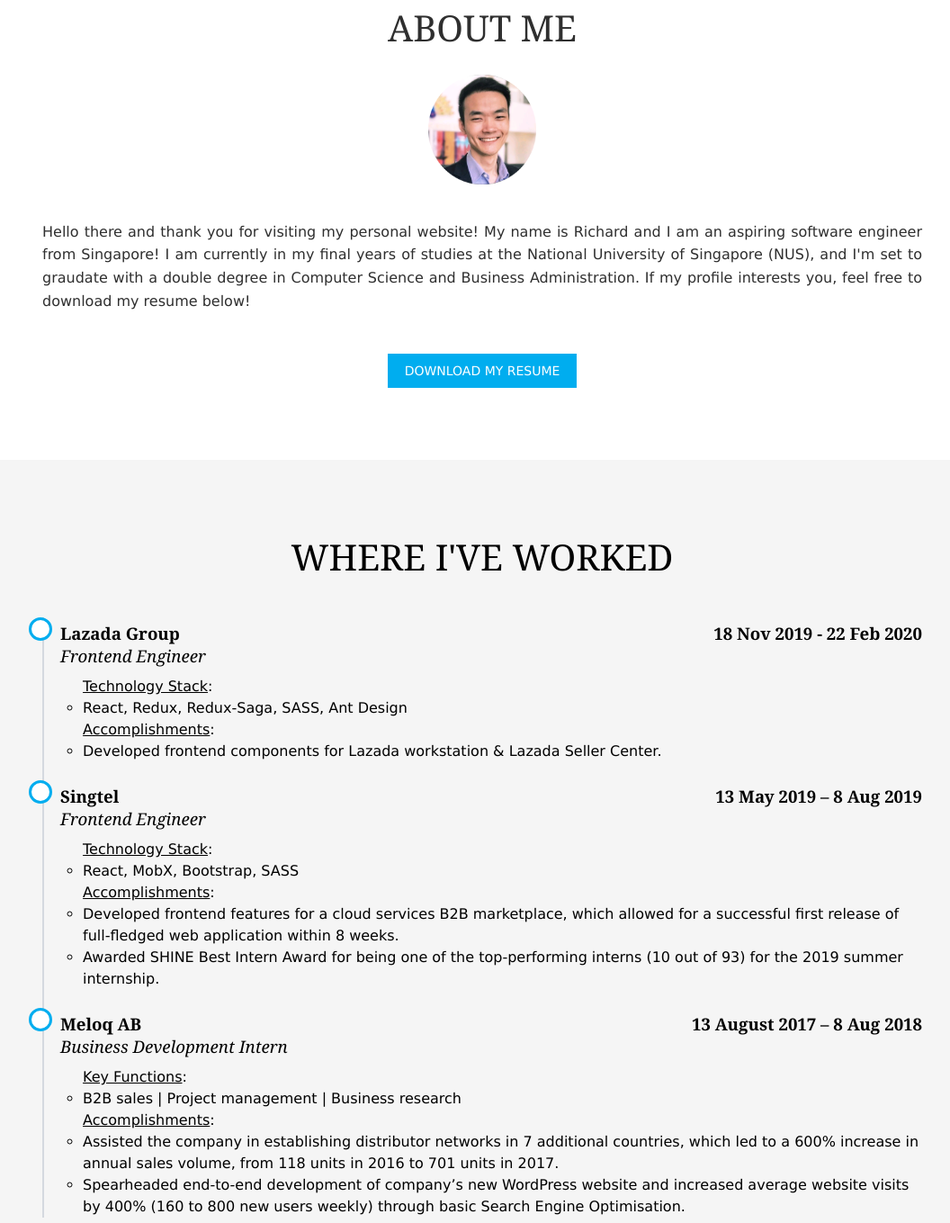
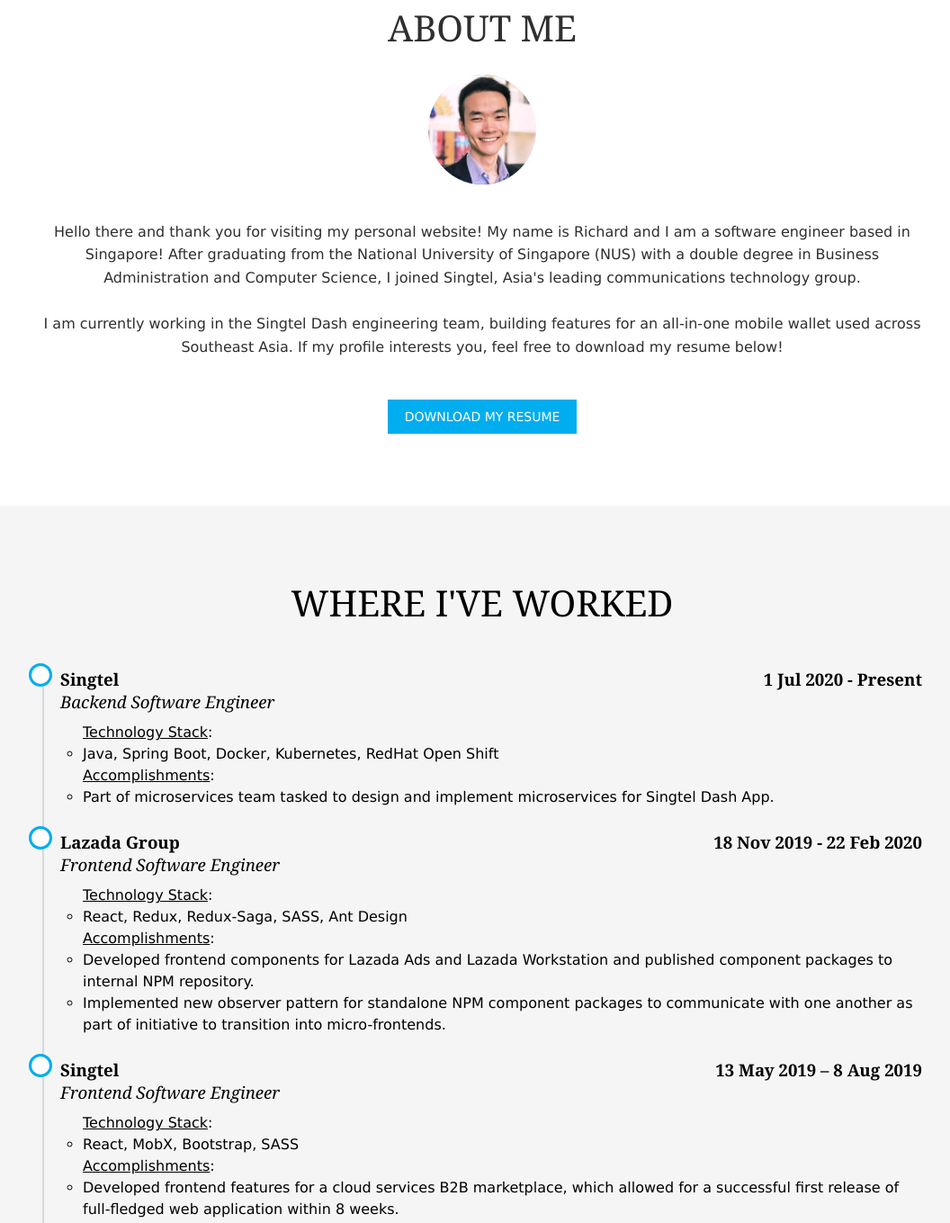
Before and after one commit to richardgohcr/richardgohcr.github.io, a website: page index.html in a window 1280 px wide. Shown: the part 877-2236 px from the top of the page at 90% size, without its empty margins (104-1160 px from the left). Drawn offline with Linux system fonts and the light colour scheme; some packages are replaced by stand-ins of ours; a script that the page names is missing.

Commit message:
Updated copy

```diff
--- a/index.html
+++ b/index.html
@@ -63,9 +63,9 @@
           <h1 class="welcome">Welcome to my personal website</h1>
           <h1 class="bio">
             My name is Richard Goh.<br />
-            I am a final year student & a software engineer to-be!
+            I am a software engineer based in Singapore.
           </h1>
-          <a href="#about" >
+          <a href="#about">
             <button class="btn primary cta">
               About Me
             </button>
@@ -80,13 +80,18 @@
             src="assets/images/Selfie_Richard.png"
             alt="richard_round_portrait"
           />
-          <p>
+          <p style="text-align: center;">
             Hello there and thank you for visiting my personal website! My name
-            is Richard and I am an aspiring software engineer from Singapore! I
-            am currently in my final years of studies at the National University
-            of Singapore (NUS), and I'm set to graudate with a double degree in
-            Computer Science and Business Administration. If my profile
-            interests you, feel free to download my resume below!
+            is Richard and I am a software engineer based in Singapore! After
+            graduating from the National University of Singapore (NUS) with a
+            double degree in Business Administration and Computer Science, I
+            joined Singtel, Asia's leading communications technology group.
+            <br />
+            <br />
+            I am currently working in the Singtel Dash engineering team,
+            building features for an all-in-one mobile wallet used across
+            Southeast Asia. If my profile interests you, feel free to download
+            my resume below!
           </p>
           <div>
             <a
@@ -109,8 +114,35 @@
               <li>
                 <div class="work-header-container">
                   <h3 class="company">
+                    Singtel <br />
+                    <span class="role">Backend Software Engineer</span>
+                  </h3>
+                  <h3 class="date">1 Jul 2020 - Present</h3>
+                </div>
+                <div class="work-description">
+                  <ul>
+                    <u>Technology Stack</u
+                    >:
+                    <li>
+                      Java, Spring Boot, Docker, Kubernetes, RedHat Open Shift
+                    </li>
+                  </ul>
+                  <ul>
+                    <u>Accomplishments</u
+                    >:
+                    <li>
+                      Part of microservices team tasked to design and implement
+                      microservices for Singtel Dash App.
+                    </li>
+                  </ul>
+                </div>
+                <p class="work-description"></p>
+              </li>
+              <li>
+                <div class="work-header-container">
+                  <h3 class="company">
                     Lazada Group <br />
-                    <span class="role">Frontend Engineer</span>
+                    <span class="role">Frontend Software Engineer</span>
                   </h3>
                   <h3 class="date">18 Nov 2019 - 22 Feb 2020</h3>
                 </div>
@@ -124,8 +156,13 @@
                     <u>Accomplishments</u
                     >:
                     <li>
-                      Developed frontend components for Lazada workstation &
-                      Lazada Seller Center.
+                      Developed frontend components for Lazada Ads and Lazada
+                      Workstation and published component packages to internal
+                      NPM repository.
+                    </li>
+                    <li>
+                      Implemented new observer pattern for standalone NPM component packages to communicate with one
+                      another as part of initiative to transition into micro-frontends.
                     </li>
                   </ul>
                 </div>
@@ -135,7 +172,7 @@
                 <div class="work-header-container">
                   <h3 class="company">
                     Singtel <br />
-                    <span class="role">Frontend Engineer</span>
+                    <span class="role">Frontend Software Engineer</span>
                   </h3>
                   <h3 class="date">13 May 2019 – 8 Aug 2019</h3>
                 </div>
@@ -167,7 +204,7 @@
                     Meloq AB<br />
                     <span class="role">Business Development Intern</span>
                   </h3>
-                  <h3 class="date">13 August 2017 – 8 Aug 2018</h3>
+                  <h3 class="date">13 Aug 2017 – 8 Aug 2018</h3>
                 </div>
                 <div class="work-description">
                   <ul>
```
